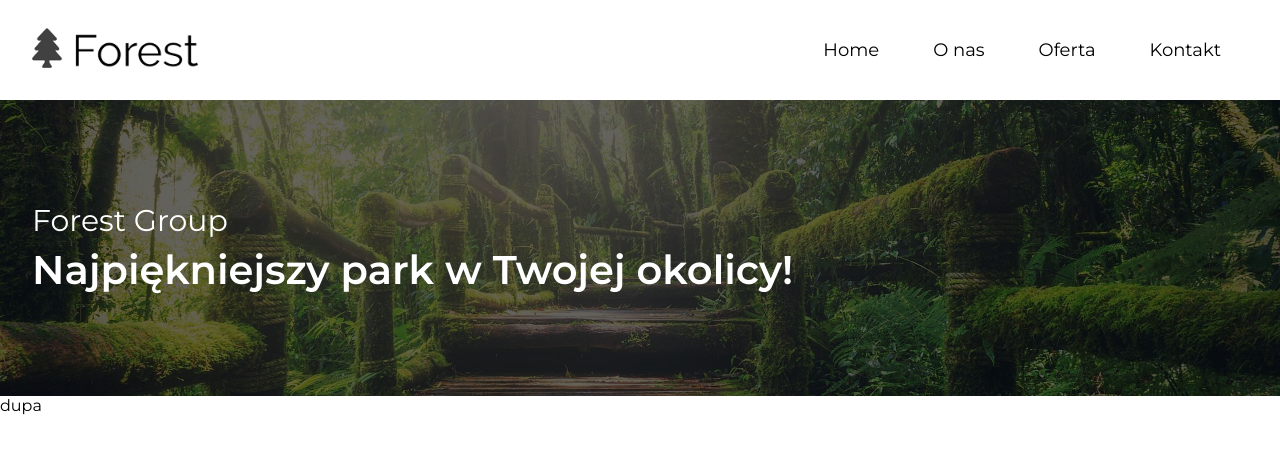
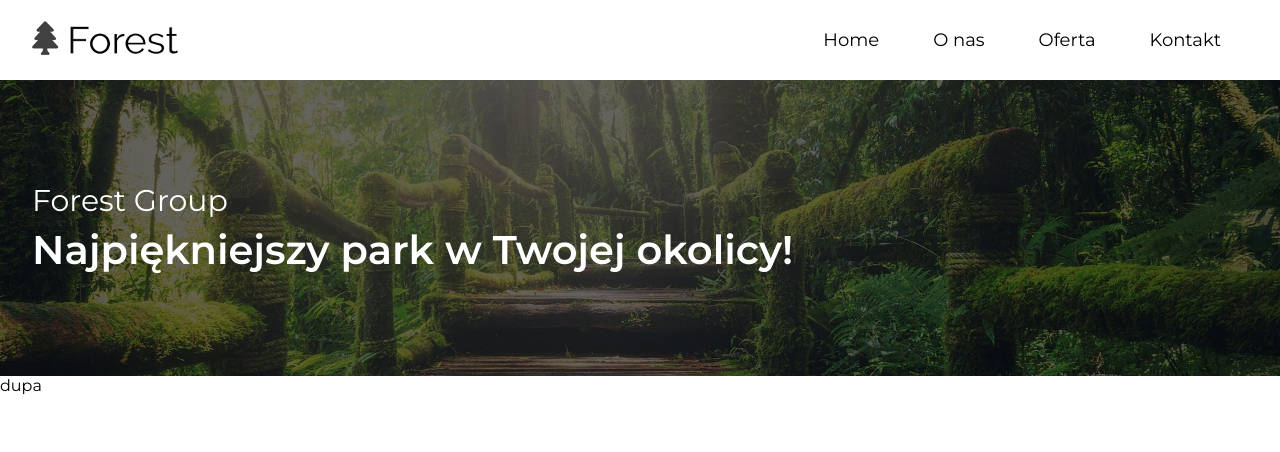
Before and after one commit to belie369/forest, a website: page index.html in a window 1280 px wide. Drawn offline with Linux system fonts and the light colour scheme.

Commit message:
Changing the size of the logo; Changing the height of the menu; Clean up main.scss

```diff
--- a/src/sass/_heights.scss
+++ b/src/sass/_heights.scss
@@ -1,2 +1,2 @@
-$menu-mini: 90px;
-$menu-maxi: 100px;
+$menu-mini: 70px;
+$menu-maxi: 80px;
--- a/src/sass/_large.scss
+++ b/src/sass/_large.scss
@@ -5,7 +5,7 @@
 	//NAV
 	.navbar {
 		&__logo img {
-			width: 80%;
+			width: 70%;
 		}
 
 		&__nav {
--- a/src/sass/_medium.scss
+++ b/src/sass/_medium.scss
@@ -8,7 +8,7 @@
 
 	.navbar {
 		&__logo img {
-			width: 80%;
+			width: 60%;
 		}
 	}
 }
--- a/src/sass/_small.scss
+++ b/src/sass/_small.scss
@@ -43,7 +43,7 @@ a {
 	z-index: 10;
 
 	&__logo img {
-		width: 145px;
+		width: 60%;
 	}
 
 	&__nav {
--- a/src/sass/main.scss
+++ b/src/sass/main.scss
@@ -1,6 +1,6 @@
-@use './hamburger';
 @use './heights' as h;
 @use './colors' as c;
+@use './hamburger';
 
 @use './small';
 @use './medium';
```
Also changed, not shown: dist/css/main.min.css.
